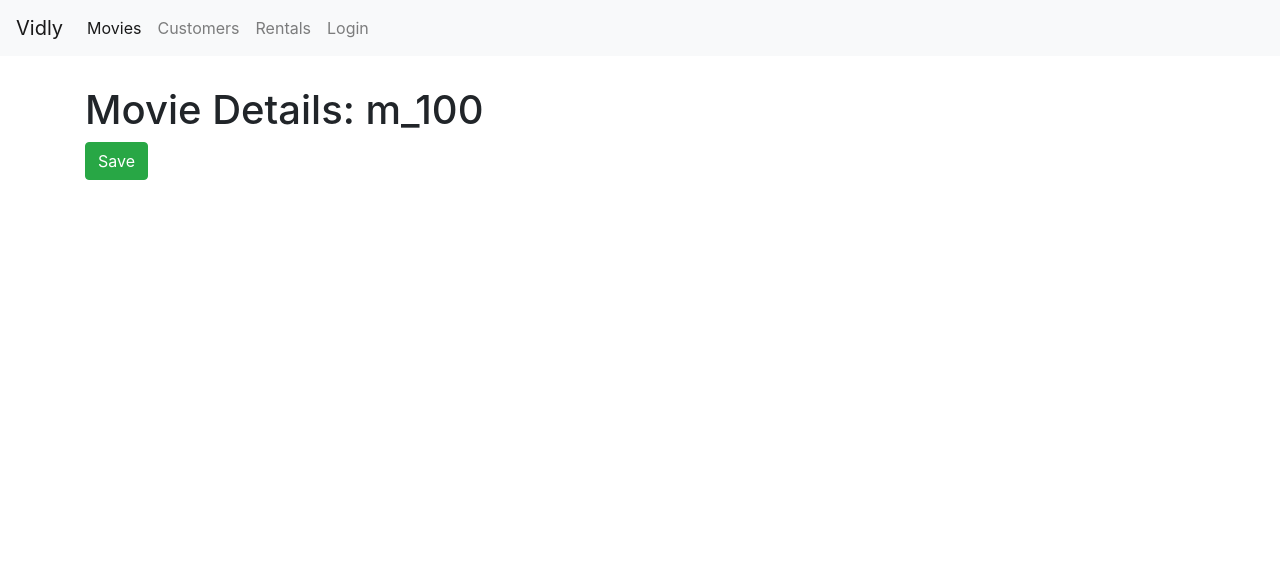
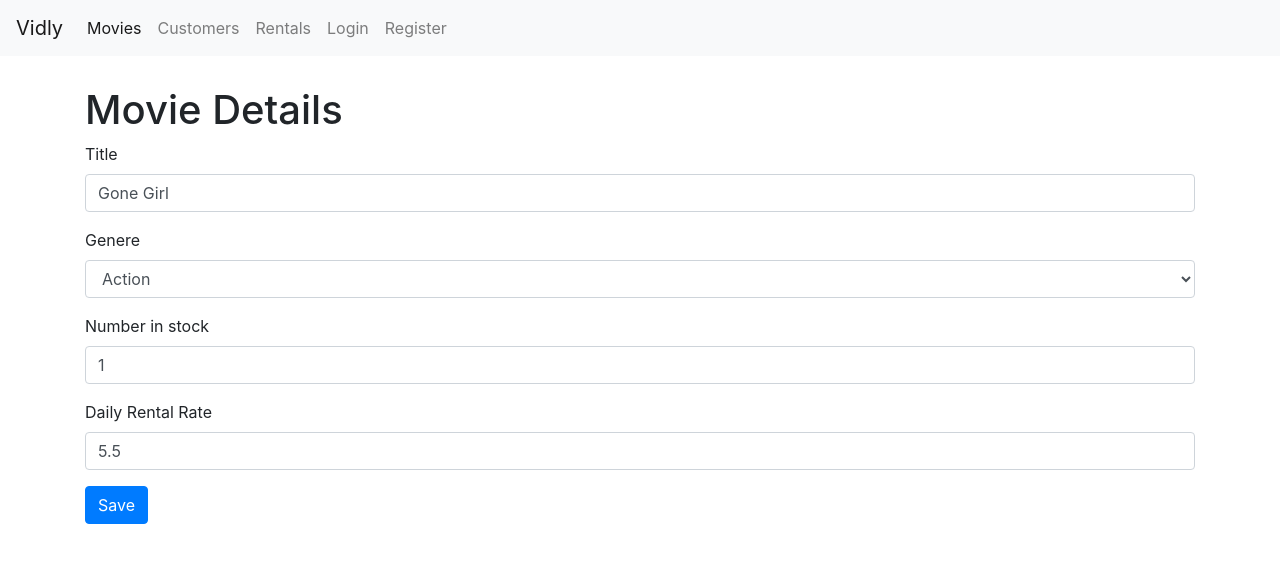
Before and after one commit to topratiksharma/vidly, a React (Create React App) app: page /movies/m_100 in a window 1280 px wide. Shown: the top 562 px of the page. Built offline with nearby package versions, Linux system fonts and the light colour scheme.

Commit message:
Save Movie

```diff
--- a/src/App.js
+++ b/src/App.js
@@ -6,6 +6,7 @@ import MovieForm from './components/movieForm';
 import Movies from './components/movies';
 import NavBar from './components/common/navBar';
 import NotFound from './components/common/notFound';
+import Register from './components/register';
 import Rentals from './components/rentals';
 import './App.css';
 
@@ -20,6 +21,7 @@ function App() {
           <Route path='/movies' component={Movies}></Route>
           <Route path='/customers' component={Customers}></Route>
           <Route path='/rentals' component={Rentals}></Route>
+          <Route path='/register' component={Register}></Route>
           <Route path='/not-found' component={NotFound}></Route>
           <Redirect path='/' exact to='/movies'></Redirect>
           <Redirect to='/not-found' />
--- /dev/null
+++ b/src/components/common/form.jsx
@@ -0,0 +1,80 @@
+import React, { Component } from "react";
+import Joi from "joi-browser";
+import Input from "./input";
+import Select from './select';
+
+class Form extends Component {
+  state = { data: {}, errors: {} };
+
+  validate = () => {
+    const options = { abortEarly: false };
+    const { error } = Joi.validate(this.state.data, this.schema, options);
+    if (!error) return null;
+    let errors = {};
+    error.details.map((item) => (errors[item.path[0]] = item.message));
+    return errors;
+  };
+
+  validateProperty = ({ name, value }) => {
+    const obj = { [name]: value };
+    const schema = { [name]: this.schema[name] };
+    const { error } = Joi.validate(obj, schema);
+    return error ? error.details[0].message : null;
+  };
+
+  handleSubmit = (e) => {
+    e.preventDefault();
+    const errors = this.validate();
+    this.setState({ errors: errors || {} });
+    if (errors) return;
+    this.doSubmit();
+  };
+
+  handleChange = ({ currentTarget: input }) => {
+    const errors = { ...this.state.errors };
+    const errorMessage = this.validateProperty(input);
+    if (errorMessage) errors[input.name] = errorMessage;
+    else delete errors[input.name];
+    const data = { ...this.state.data };
+    data[input.name] = input.value;
+    this.setState({ data, errors });
+  };
+
+  renderButton(label) {
+    return (
+      <button disabled={this.validate()} className="btn btn-primary">
+        {label}
+      </button>
+    );
+  }
+
+  renderInput(name, label, type = "text") {
+    const { data, errors } = this.state;
+    return (
+      <Input
+        name={name}
+        value={data[name]}
+        onChange={this.handleChange}
+        label={label}
+        type={type}
+        error={errors[name]}
+      />
+    );
+  }
+
+  renderSelect(name, label, options) {
+    const { data, errors } = this.state;
+    return (
+      <Select
+        name={name}
+        value={data[name]}
+        onChange={this.handleChange}
+        label={label}
+        options={options}
+        error={errors[name]}
+      />
+    );
+  }
+}
+
+export default Form;
--- a/src/components/common/input.jsx
+++ b/src/components/common/input.jsx
@@ -1,17 +1,10 @@
 import React from "react";
 
-const Input = ({ name, label, value, error, onChange }) => {
+const Input = ({ name, label, error, ...rest }) => {
   return (
     <div className="form-group">
       <label htmlFor={name}>{label}</label>
-      <input
-        className="form-control"
-        id={name}
-        name={name}
-        type="text"
-        onChange={onChange}
-        value={value}
-      />
+      <input {...rest} name={name} id={name} className="form-control" />
       {error && <div className="alert alert-danger">{error}</div>}
     </div>
   );
--- a/src/components/common/navBar.jsx
+++ b/src/components/common/navBar.jsx
@@ -17,6 +17,7 @@ class NavBar extends Component {
             <NavLink className='nav-link' to='/customers'>Customers</NavLink>
             <NavLink className='nav-link' to='/rentals'>Rentals</NavLink>
             <NavLink className='nav-link' to='/login'>Login</NavLink>
+            <NavLink className='nav-link' to='/register'>Register</NavLink>
           </ul>
         </div>
       </nav>
--- /dev/null
+++ b/src/components/common/select.jsx
@@ -0,0 +1,16 @@
+import React from "react";
+
+const Select = ({ name, label, options, error, ...rest }) => {
+  return (
+    <div className="form-group">
+      <label htmlFor={name}>{label}</label>
+      <select name={name} id={name} {...rest} className="form-control">
+        <option value="">Select</option>
+        {options.map((o) => (<option key={o._id} value={o._id}>{o.name}</option>))}
+      </select>
+      {error && <div className="alert alert-danger">{error}</div>}
+    </div>
+  );
+};
+
+export default Select;
--- a/src/components/movieForm.jsx
+++ b/src/components/movieForm.jsx
@@ -1,12 +1,73 @@
-const MovieForm = ({ match, history }) => {
-  return (
-    <div>
-      <h1>Movie Details: {match.params.id}</h1>
-      <button className='btn btn-success' onClick={() => history.push('/movies')}>
-        Save
-      </button>
-    </div>
-  );
-};
+import Joi from "joi-browser";
+import React from "react";
+import Form from "./common/form";
+import { getGeners } from "./../services/fakeGenreService";
+import { getMovie } from "../services/fakeMovieService";
+import { saveMovie } from "./../services/fakeMovieService";
+
+class MovieForm extends Form {
+  state = {
+    data: {
+      title: "",
+      genreId: "",
+      stock: "",
+      rate: "",
+    },
+    genres: [],
+    errors: {},
+  };
+
+  schema = {
+    _id: Joi.string(),
+    title: Joi.string().required().label("Title"),
+    genreId: Joi.string().required().label("Genre"),
+    stock: Joi.number().min(0).max(100).required().label("Number in stock"),
+    rate: Joi.number().min(0).max(10).required().label("Daily rental rate"),
+  };
+
+  componentDidMount() {
+    const genres = getGeners();
+    this.setState({ genres });
+
+    const movieId = this.props.match.params.id;
+    if (movieId === "new") return;
+
+    const movie = getMovie(movieId);
+    if (!movie) return this.props.history.replace("/not-found");
+
+    this.setState({ data: this.mapToViewModel(movie) });
+  }
+
+  mapToViewModel = (movie) => {
+    return {
+      _id: movie._id,
+      title: movie.title,
+      genreId: movie.genre._id,
+      stock: movie.stock,
+      rate: movie.rate,
+    };
+  };
+
+  doSubmit = () => {
+    saveMovie(this.state.data);
+    // this.setState({ movies });
+    this.props.history.push("/movies");
+  };
+
+  render() {
+    return (
+      <div>
+        <h1>Movie Details</h1>
+        <form onSubmit={this.handleSubmit}>
+          {this.renderInput("title", "Title")}
+          {this.renderSelect("genreId", "Genere", this.state.genres)}
+          {this.renderInput("stock", "Number in stock", "number")}
+          {this.renderInput("rate", "Daily Rental Rate", "number")}
+          {this.renderButton("Save")}
+        </form>
+      </div>
+    );
+  }
+}
 
 export default MovieForm;
--- a/src/components/movies.jsx
+++ b/src/components/movies.jsx
@@ -1,19 +1,20 @@
-import React, { Component } from 'react';
-import { getMovies } from '../services/fakeMovieService';
-import ListGroup from './common/listGroup';
-import Pagination from './common/pagination';
-import { paginate } from '../utils/paginate';
-import { getGeners } from '../services/fakeGenereService';
-import MoviesTable from './moviesTable';
-import _ from 'lodash';
+import React, { Component } from "react";
+import { getMovies } from "../services/fakeMovieService";
+import ListGroup from "./common/listGroup";
+import Pagination from "./common/pagination";
+import { paginate } from "../utils/paginate";
+import { getGeners } from "../services/fakeGenreService";
+import MoviesTable from "./moviesTable";
+import _ from "lodash";
+import { Link } from "react-router-dom";
 
 class Movies extends Component {
   state = {
     movies: [],
     pageSize: 4,
     currentPage: 1,
-    generes: [],
-    sortColumn: { path: 'title', order: 'asc' },
+    genres: [],
+    sortColumn: { path: "title", order: "asc" },
   };
 
   handleSort = (sortColumn) => {
@@ -21,8 +22,8 @@ class Movies extends Component {
   };
 
   componentDidMount() {
-    const generes = [{ name: 'All Generes', _id: '' }, ...getGeners()];
-    this.setState({ movies: getMovies(), generes });
+    const genres = [{ name: "All Genres", _id: "" }, ...getGeners()];
+    this.setState({ movies: getMovies(), genres });
   }
 
   handleDelete = (movie) => {
@@ -42,14 +43,27 @@ class Movies extends Component {
     this.setState({ currentPage: page });
   };
 
-  handleGenereSelect = (genere) => {
-    this.setState({ selectedGenere: genere, currentPage: 1 });
+  handleGenreSelect = (genre) => {
+    this.setState({ selectedGenre: genre, currentPage: 1 });
   };
 
   getPageData = () => {
-    const { pageSize, currentPage, movies: allMovies, selectedGenere, sortColumn } = this.state;
-    const filteredMovies = selectedGenere && selectedGenere._id ? allMovies.filter((m) => m.genere._id === selectedGenere._id) : allMovies;
-    const sortedMovies = _.orderBy(filteredMovies, [sortColumn.path], [sortColumn.order]);
+    const {
+      pageSize,
+      currentPage,
+      movies: allMovies,
+      selectedGenre,
+      sortColumn,
+    } = this.state;
+    const filteredMovies =
+      selectedGenre && selectedGenre._id
+        ? allMovies.filter((m) => m.genre._id === selectedGenre._id)
+        : allMovies;
+    const sortedMovies = _.orderBy(
+      filteredMovies,
+      [sortColumn.path],
+      [sortColumn.order]
+    );
     const movies = paginate(sortedMovies, currentPage, pageSize);
     return { totalCount: filteredMovies.length, data: movies };
   };
@@ -61,14 +75,40 @@ class Movies extends Component {
     const { totalCount, data: movies } = this.getPageData();
 
     return (
-      <div className='row'>
-        <div className='col-3'>
-          <ListGroup items={this.state.generes} selectedItem={this.state.selectedGenere} onItemSelect={this.handleGenereSelect} />
+      <div className="row">
+        <div className="col-3">
+          <ListGroup
+            items={this.state.genres}
+            selectedItem={this.state.selectedGenre}
+            onItemSelect={this.handleGenreSelect}
+          />
         </div>
-        <div className='col'>
-          Showing: <span className='badge badge-success'>{totalCount}</span> movies <i className='fa fa-film' aria-hidden='true'></i> in the database
-          <MoviesTable movies={movies} onLike={this.handleLike} onDelete={this.handleDelete} sortColumn={sortColumn} onSort={this.handleSort} />
-          <Pagination currentPage={currentPage} itemsCount={totalCount} onPageChange={this.handlePageChange} pageSize={pageSize} />
+        <div className="col">
+          <Link
+            className="btn btn-primary"
+            to="/movies/new"
+            style={{ marginBottom: 20 }}
+          >
+            New Movie
+          </Link>
+          <p>
+            Showing: <span className="badge badge-success">{totalCount}</span>
+            movies <i className="fa fa-film" aria-hidden="true"></i> in the
+            database
+          </p>
+          <MoviesTable
+            movies={movies}
+            onLike={this.handleLike}
+            onDelete={this.handleDelete}
+            sortColumn={sortColumn}
+            onSort={this.handleSort}
+          />
+          <Pagination
+            currentPage={currentPage}
+            itemsCount={totalCount}
+            onPageChange={this.handlePageChange}
+            pageSize={pageSize}
+          />
         </div>
       </div>
     );
--- a/src/components/moviesTable.jsx
+++ b/src/components/moviesTable.jsx
@@ -6,7 +6,7 @@ import Table from './common/Table';
 class MoviesTable extends Component {
   columns = [
     { path: 'title', label: 'Title', content: (movie) => <Link to={`/movies/${movie._id}`}>{movie.title}</Link> },
-    { path: 'genere.name', label: 'Genre' },
+    { path: 'genre.name', label: 'Genre' },
     { path: 'stock', label: 'Stock' },
     { path: 'rate', label: 'Rate' },
     { key: 'like', content: (movie) => <Like liked={movie.liked} onClick={() => this.props.onLike(movie)} /> },
--- /dev/null
+++ b/src/components/register.jsx
@@ -0,0 +1,40 @@
+import React from "react";
+import Form from "./common/form";
+import Joi from "joi-browser";
+
+class Register extends Form {
+  state = {
+    data: {
+      username: "",
+      password: "",
+      name: "",
+    },
+    errors: {},
+  };
+
+  schema = {
+    username: Joi.string().required().email().label("Username"),
+    password: Joi.string().required().min(5).label("Password"),
+    name: Joi.string().required().label("Name"),
+  };
+
+  doSubmit = () => {
+    console.log("Registered Submitted");
+  };
+
+  render() {
+    return (
+      <div>
+        <h1>Register</h1>
+        <form onSubmit={this.handleSubmit}>
+          {this.renderInput("username", "Username")}
+          {this.renderInput("password", "Password", "password")}
+          {this.renderInput("name", "Name")}
+          {this.renderButton("Register")}
+        </form>
+      </div>
+    );
+  }
+}
+
+export default Register;
--- a/src/services/fakeGenereService.js
+++ b/src/services/fakeGenreService.js
@@ -1,4 +1,4 @@
-const generes = [
+const genres = [
     { _id: "g_123", name: "Action" },
     { _id: "g_124", name: "Comedy" },
     { _id: "g_125", name: "SciFi" },
@@ -7,9 +7,9 @@ const generes = [
 
 
 export function getGeners() {
-    return generes.filter(g => g);
+    return genres.filter(g => g);
 }
 
-export function getGenere(id) {
-    return generes.find(m => m._id === id);
+export function getGenre(id) {
+    return genres.find(m => m._id === id);
 }
--- a/src/services/fakeMovieService.js
+++ b/src/services/fakeMovieService.js
@@ -1,10 +1,12 @@
-// import * as generesAPI from "./fakeGenereService";
+// import * as genresAPI from "./fakeGenreService";
+
+import { getGenre } from './fakeGenreService';
 
 const movies = [
     {
         _id: "m_100",
         title: "Gone Girl",
-        genere: { _id: "g_123", name: "Action" },
+        genre: { _id: "g_123", name: "Action" },
         stock: 1,
         rate: 5.5,
         publishDate: "2018-01-03T19:04.25.809Z"
@@ -12,7 +14,7 @@ const movies = [
     {
         _id: "m_101",
         title: "Gotham",
-        genere: { _id: "g_126", name: "Romance" },
+        genre: { _id: "g_126", name: "Romance" },
         stock: 1,
         rate: 5.5,
         publishDate: "2018-01-03T19:04.25.809Z"
@@ -20,7 +22,7 @@ const movies = [
     {
         _id: "m_103",
         title: "Terminator",
-        genere: { _id: "g_123", name: "Action" },
+        genre: { _id: "g_123", name: "Action" },
         stock: 6,
         rate: 2.5,
         publishDate: "2018-01-03T19:04.25.809Z",
@@ -29,7 +31,7 @@ const movies = [
     {
         _id: "m_104",
         title: "Die Hard",
-        genere: { _id: "g_123", name: "Action" },
+        genre: { _id: "g_123", name: "Action" },
         stock: 5,
         rate: 2.5,
         publishDate: "2018-01-03T19:04.25.809Z"
@@ -37,7 +39,7 @@ const movies = [
     {
         _id: "m_105",
         title: "3 Idiots",
-        genere: { _id: "g_124", name: "Comedy" },
+        genre: { _id: "g_124", name: "Comedy" },
         stock: 2,
         rate: 3.5,
         publishDate: "2011-01-03T19:04.25.809Z"
@@ -45,7 +47,7 @@ const movies = [
     {
         _id: "m_106",
         title: "Source Code",
-        genere: { _id: "g_125", name: "SciFi" },
+        genre: { _id: "g_125", name: "SciFi" },
         stock: 6,
         rate: 1.5,
         publishDate: "2017-01-03T19:04.25.809Z"
@@ -53,7 +55,7 @@ const movies = [
     {
         _id: "m_107",
         title: "The Truman Show",
-        genere: { _id: "g_124", name: "Comedy" },
+        genre: { _id: "g_124", name: "Comedy" },
         stock: 5,
         rate: 2.5,
         publishDate: "2016-01-03T19:04.25.809Z"
@@ -61,7 +63,7 @@ const movies = [
     {
         _id: "m_108",
         title: "A Walk to remember",
-        genere: { _id: "g_126", name: "Romance" },
+        genre: { _id: "g_126", name: "Romance" },
         stock: 1,
         rate: 5.5,
         publishDate: "2018-01-03T19:04.25.809Z"
@@ -69,7 +71,7 @@ const movies = [
     {
         _id: "m_109",
         title: "Titanic",
-        genere: { _id: "g_126", name: "Romance" },
+        genre: { _id: "g_126", name: "Romance" },
         stock: 2,
         rate: 2.5,
         publishDate: "2018-01-03T19:04.25.809Z"
@@ -85,9 +87,15 @@ export function getMovie(id) {
 }
 
 export function saveMovie(movie) {
-    // let movieInDb = movies.find(m => m._id === movie.id);
-    // movieInDb.name=movie.name,
-    // movieInDb.genere=movie.,
-    // movieInDb.stock=movie.stock,
-    // movieInDb.rate=movie.rate
+    let movieInDb = movies.find(m => m._id === movie._id) || {};
+    movieInDb.title = movie.title;
+    movieInDb.genre = getGenre(movie.genreId);
+    movieInDb.stock = movie.stock;
+    movieInDb.rate = movie.rate;
+
+    if (!movieInDb._id) {
+        movieInDb._id = Date.now().toString();
+        movies.push(movieInDb);
+    }
+    return movieInDb;
 }
```
Also changed, not shown: src/components/loginForm.jsx (+10 -52 lines).
